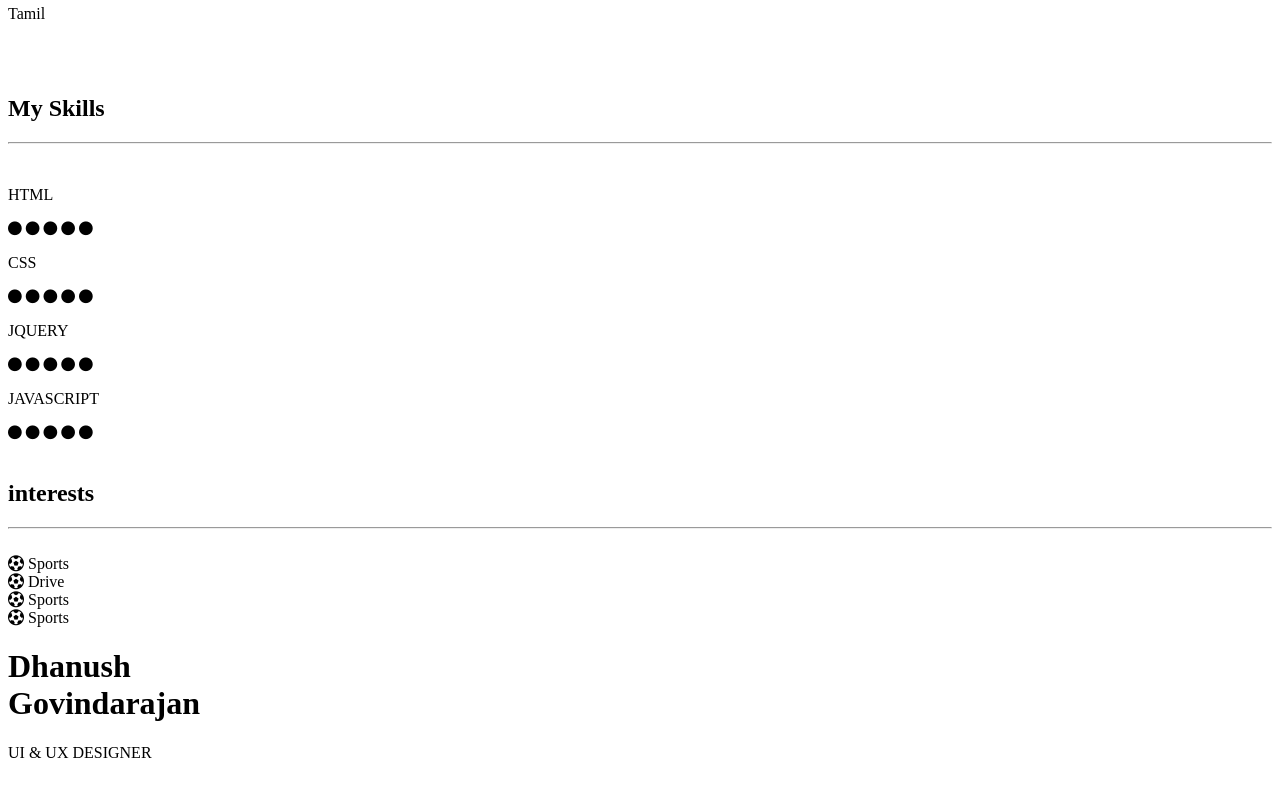
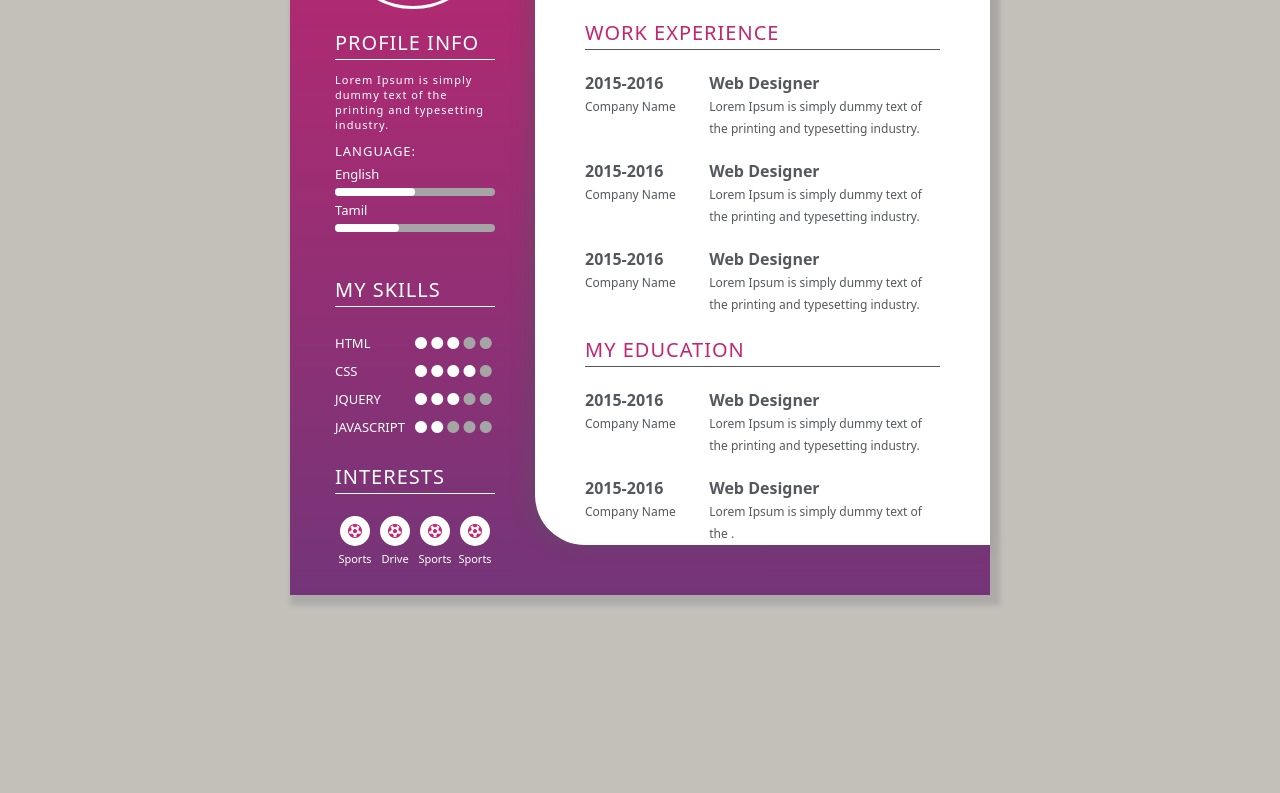
Before and after one commit to Dhanush12022004/mern-resume, a plain HTML site: page index.html in a window 1280 px wide. Shown: the part 255-1048 px from the top of the page. After the commit the page ends 900 px from the top, so only its background shows below. Drawn offline with Linux system fonts and the light colour scheme.

Commit message:
Add - Created a CSS file

```diff
--- a/index.html
+++ b/index.html
@@ -4,7 +4,7 @@
 	<meta charset="utf-8">
 	<meta name="viewport" content="width=device-width, initial-scale=1">
 	<title></title>
-	<link rel="stylesheet" type="text/css" href="css/style.css">
+	<link rel="stylesheet" type="text/css" href="style.css">
 	<link rel="stylesheet" href="https://cdnjs.cloudflare.com/ajax/libs/font-awesome/4.7.0/css/font-awesome.min.css">
 </head>
 <body>
--- /dev/null
+++ b/style.css
@@ -0,0 +1,68 @@
+:root{
+	--background: #c3c0ba;
+	--white: #fff;
+	--one: #c3266f;
+	--two: #743578;
+	--black: #54585d;
+	--process: #a5a5a5;
+}
+*{margin:0px; padding:0px; box-sizing: border-box; font-family: system-ui;}
+body{background: var(--background);}
+.col-div-3{width: 25%; float: left;}
+.col-div-7{width: 75%; float: left;}
+.col-div-4{width: 35%; float: left;}
+.col-div-8{width: 65%; float: left;}
+.col-div-6{width: 50%; float: left; position: relative;}
+.clearfix{clear: both;}
+.resume-main{width: 700px; height: 800px;
+	background: linear-gradient(var(--one), var(--two));
+	margin: 50px auto;
+	box-shadow:5px 5px 5px 5px #54585d33;
+}
+.left-box{width: 35%; float: left; height: 700px;}
+.right-box{width: 65%; float: left; background-color: var(--white); height: 700px;
+	margin: 50px 0px; border-radius: 50px 0px 0px 50px; padding:30px 50px;
+	box-shadow: -7px 2px 15px 2px #54585d52;}
+.profile{width: 150px; height: 150px; border: 3px solid var(--white);
+	padding: 7px; border-radius: 50%; margin: 20px auto;}
+.profile img{width: 100%; border-radius: 50%;}
+.content-box{    padding: 0px 40px 0px 45px;}
+.content-box h2{text-transform: uppercase;font-weight: 500;color: var(--white);
+	letter-spacing: 1px; font-size: 20px;}
+.hr1{border: none; height: 1px; background: var(--white); margin-top: 3px;}
+.p1{font-size: 11px;color: var(--white);letter-spacing: 1px;padding-top: 12px;}
+#progress {background: var(--process);border-radius: 13px;height: 8px;width: 100%;}
+#progress:after {
+    content: '';
+    display: block;
+    background: var(--white);
+    width: 50%;
+    height: 100%;
+    border-radius: 9px;
+}
+#progress1 {background: var(--process);border-radius: 13px;height: 8px;width: 100%;}
+#progress1:after {
+    content: '';
+    display: block;
+    background: var(--white);
+    width: 40%;
+    height: 100%;
+    border-radius: 9px;
+}
+.content-box h3{font-size: 13px;text-transform: uppercase;letter-spacing: 1px;padding-top: 10px;
+    color: white;font-weight: 500;
+}
+.p2{font-size: 13px; margin-bottom: 5px; margin-top: 5px; color: var(--white);}
+.circle{color:var(--white); font-size: 14px!important; margin-top: 7px;}
+.circle1{color:var(--process); font-size: 14px!important; margin-top: 7px;}
+.in{background:var(--white);color: var(--one);padding: 8px;border-radius: 20px; font-size: 14px!important;}
+.inp{color: var(--white); font-size: 11px;}
+.col3{text-align: center;}
+h1{font-size: 50px; text-transform: uppercase; color: var(--black); line-height: 50px;}
+h1 span{color: var(--one);}
+.p3{letter-spacing: 4px;color: #54585d; font-weight: 500;}
+.heading{text-transform: uppercase;font-weight: 500;color: var(--one);
+	letter-spacing: 1px; font-size: 20px;}
+.hr2{border: none; height: 1px; background: var(--black); margin-top: 3px;}
+.p5{font-weight: 700;color: var(--black);}
+.span1{font-size: 12px;color: var(--black);}
```
